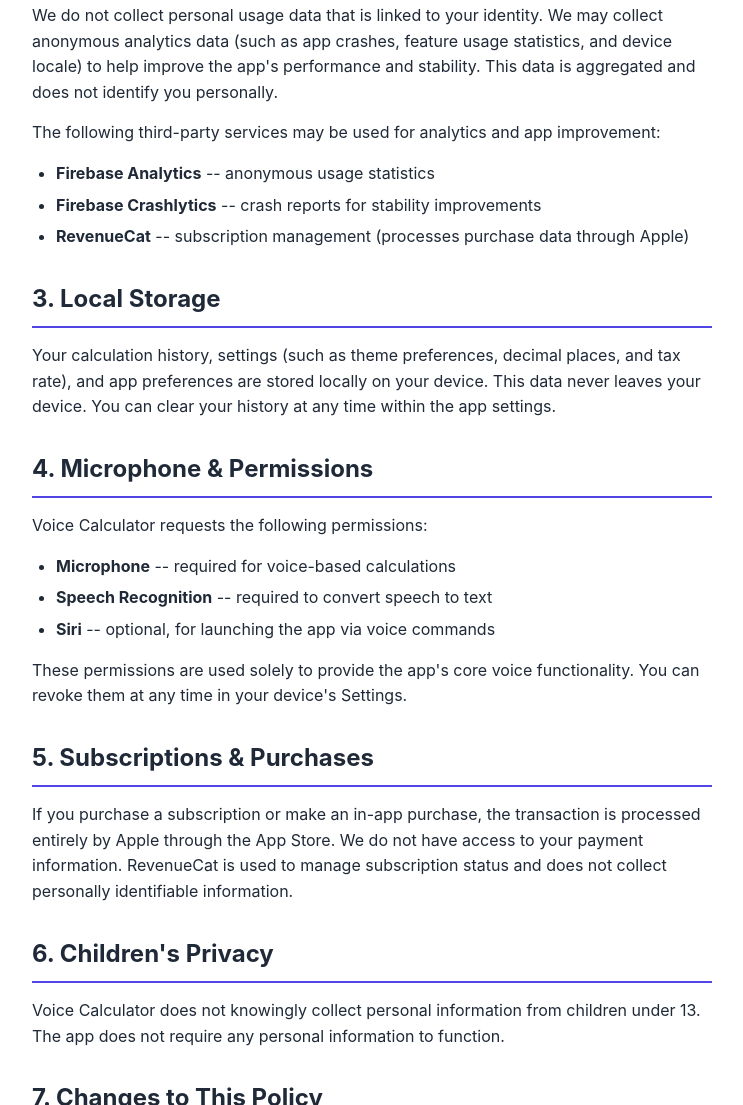
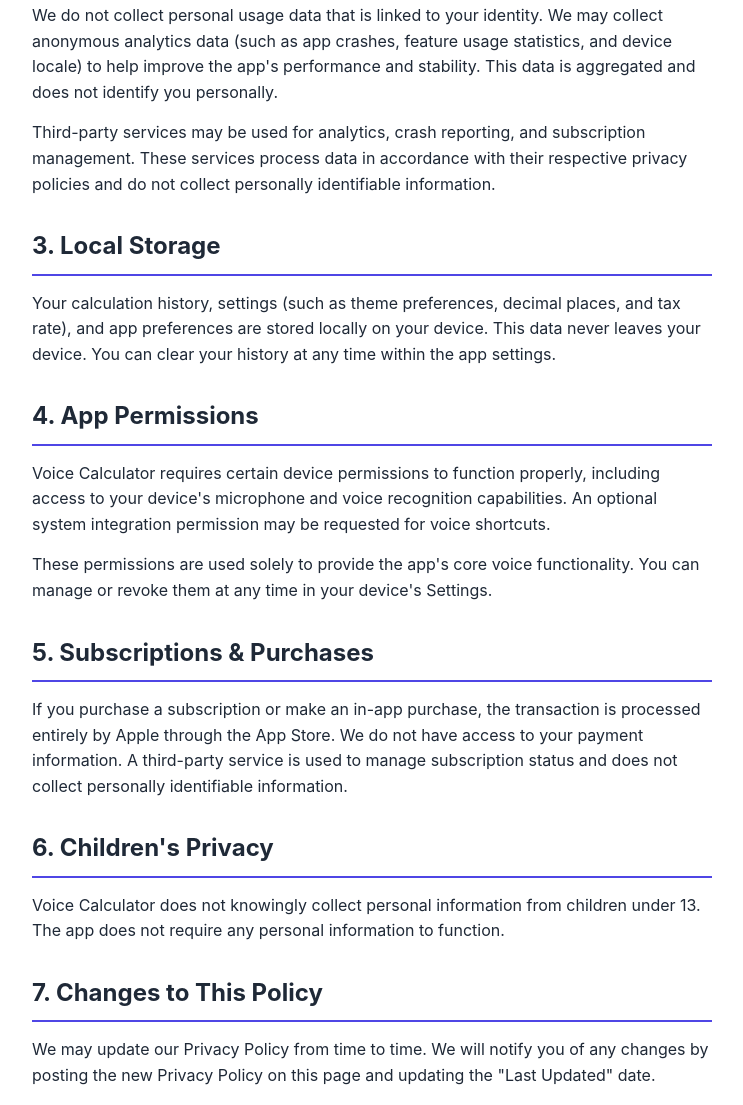
Before and after one commit to HarmonyAstroApps/voice-calculator, a plain HTML site: page privacy.html in a window 1280 px wide. Shown: the part 709-1814 px from the top of the page, without its empty margins (268-1011 px from the left). Drawn offline with Linux system fonts and the light colour scheme.

Commit message:
Remove technical implementation details from privacy policy
- Generalized third-party services without naming Firebase/RevenueCat
- Simplified permissions section without specific API names
- Maintains compliance while protecting tech stack details

```diff
--- a/privacy.html
+++ b/privacy.html
@@ -170,27 +170,17 @@
 
             <h2>2. Data Collection & Usage</h2>
             <p>We do not collect personal usage data that is linked to your identity. We may collect anonymous analytics data (such as app crashes, feature usage statistics, and device locale) to help improve the app's performance and stability. This data is aggregated and does not identify you personally.</p>
-            <p>The following third-party services may be used for analytics and app improvement:</p>
-            <ul>
-                <li><strong>Firebase Analytics</strong> -- anonymous usage statistics</li>
-                <li><strong>Firebase Crashlytics</strong> -- crash reports for stability improvements</li>
-                <li><strong>RevenueCat</strong> -- subscription management (processes purchase data through Apple)</li>
-            </ul>
+            <p>Third-party services may be used for analytics, crash reporting, and subscription management. These services process data in accordance with their respective privacy policies and do not collect personally identifiable information.</p>
 
             <h2>3. Local Storage</h2>
             <p>Your calculation history, settings (such as theme preferences, decimal places, and tax rate), and app preferences are stored locally on your device. This data never leaves your device. You can clear your history at any time within the app settings.</p>
 
-            <h2>4. Microphone & Permissions</h2>
-            <p>Voice Calculator requests the following permissions:</p>
-            <ul>
-                <li><strong>Microphone</strong> -- required for voice-based calculations</li>
-                <li><strong>Speech Recognition</strong> -- required to convert speech to text</li>
-                <li><strong>Siri</strong> -- optional, for launching the app via voice commands</li>
-            </ul>
-            <p>These permissions are used solely to provide the app's core voice functionality. You can revoke them at any time in your device's Settings.</p>
+            <h2>4. App Permissions</h2>
+            <p>Voice Calculator requires certain device permissions to function properly, including access to your device's microphone and voice recognition capabilities. An optional system integration permission may be requested for voice shortcuts.</p>
+            <p>These permissions are used solely to provide the app's core voice functionality. You can manage or revoke them at any time in your device's Settings.</p>
 
             <h2>5. Subscriptions & Purchases</h2>
-            <p>If you purchase a subscription or make an in-app purchase, the transaction is processed entirely by Apple through the App Store. We do not have access to your payment information. RevenueCat is used to manage subscription status and does not collect personally identifiable information.</p>
+            <p>If you purchase a subscription or make an in-app purchase, the transaction is processed entirely by Apple through the App Store. We do not have access to your payment information. A third-party service is used to manage subscription status and does not collect personally identifiable information.</p>
 
             <h2>6. Children's Privacy</h2>
             <p>Voice Calculator does not knowingly collect personal information from children under 13. The app does not require any personal information to function.</p>
```
